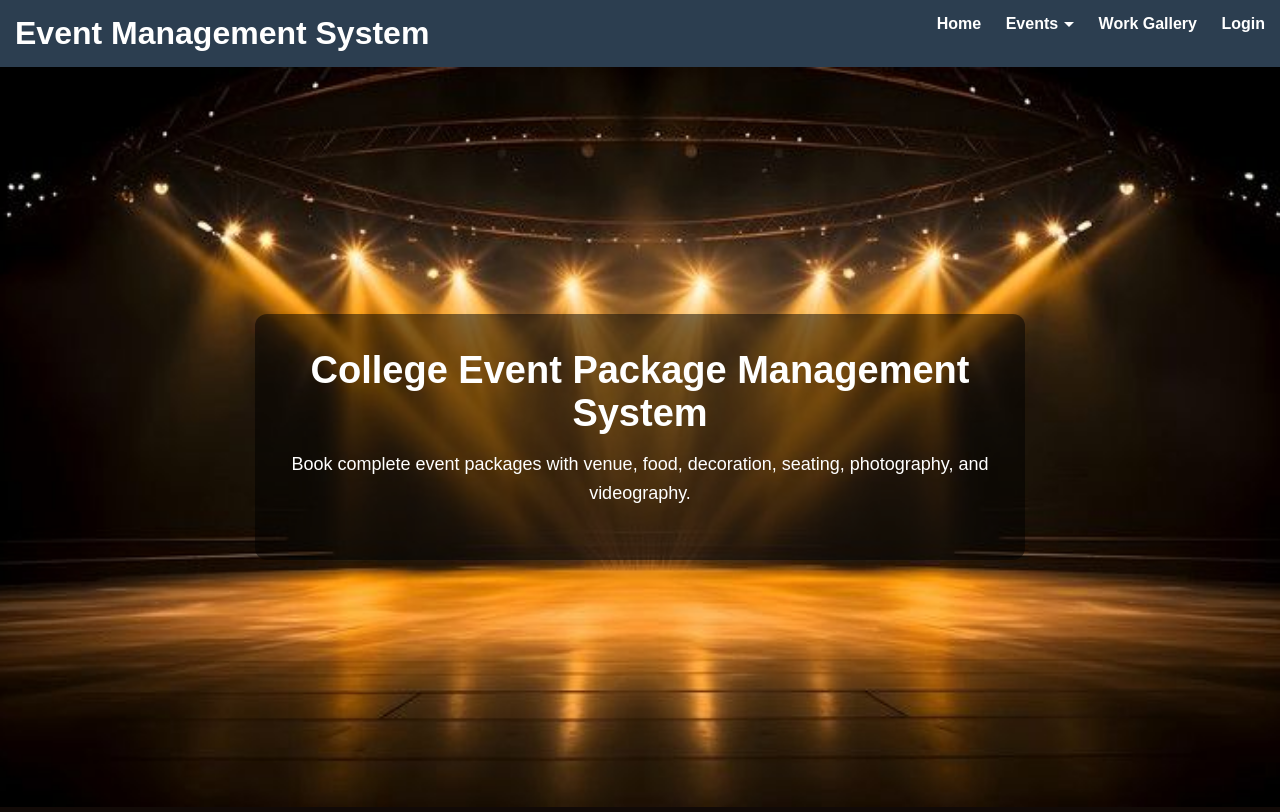
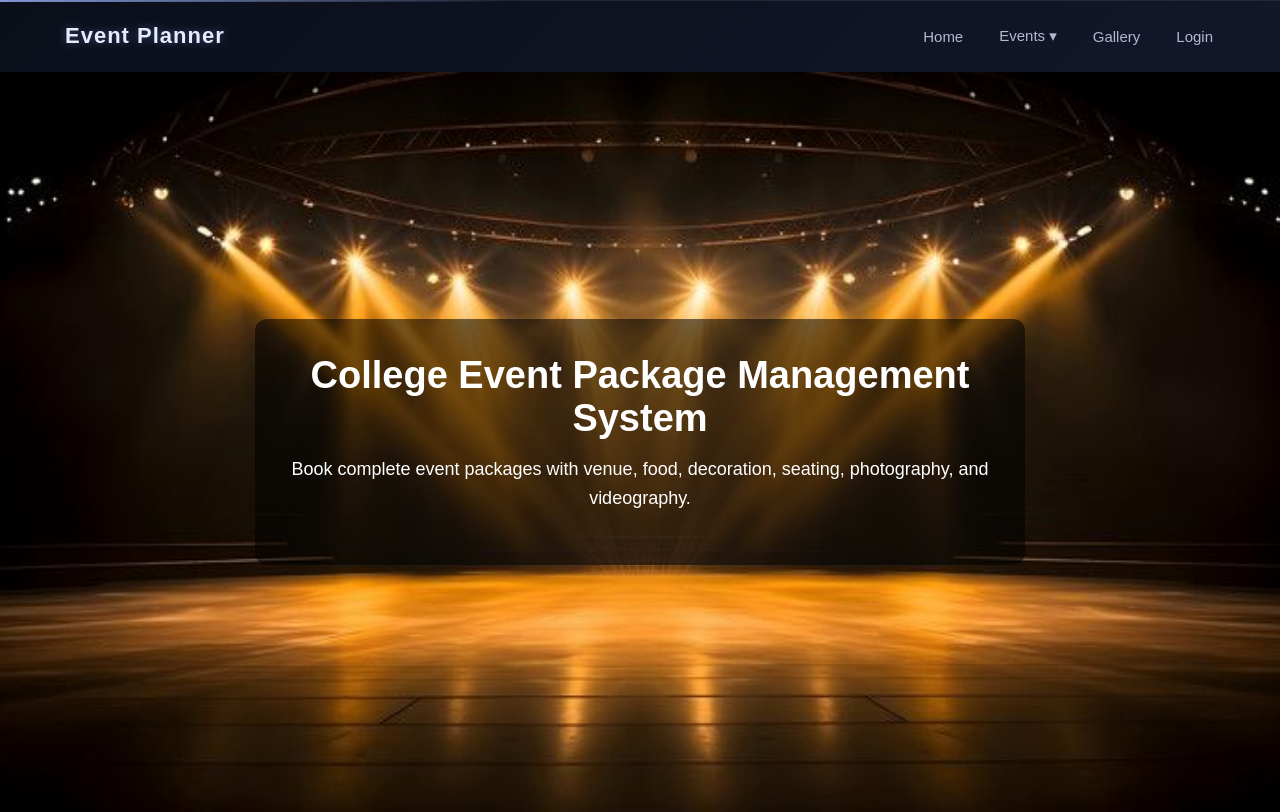
Before and after one commit to diyabpatel/event-planner-project, a PHP site: page /index.php in a window 1280 px wide. Run offline with PHP 8.4, Linux system fonts and the light colour scheme; data that the repository does not hold is empty.

Commit message:
changes navbar

```diff
--- a/index.php
+++ b/index.php
@@ -6,6 +6,7 @@ include("db.php");
 <!DOCTYPE html>
 <html>
 <head>
+
 <meta charset="UTF-8">
 <title>College Event Management System</title>
 
@@ -16,85 +17,7 @@ body {
     background-color: #f4f6f8;
 }
 
-/* HEADER */
-
-header {
-    background-color: #2c3e50;
-    color: white;
-    padding: 15px;
-    position: relative;
-    z-index: 1000;
-}
-
-header h1 {
-    display: inline-block;
-    margin: 0;
-}
-
-nav {
-    float: right;
-}
-
-nav a {
-    color: white;
-    margin-left: 20px;
-    text-decoration: none;
-    font-weight: bold;
-    display: inline-block;
-}
-
-nav a:hover {
-    text-decoration: underline;
-}
-
-/* Dropdown */
-
-.dropdown {
-    position: relative;
-    display: inline-block;
-}
-
-.dropdown > a {
-    color: white;
-    margin-left: 20px;
-    text-decoration: none;
-    font-weight: bold;
-}
-
-.dropdown > a::after {
-    content: "";
-    display: inline-block;
-    margin-left: 6px;
-    border-left: 5px solid transparent;
-    border-right: 5px solid transparent;
-    border-top: 5px solid white;
-    vertical-align: middle;
-}
-
-.dropdown-content {
-    display: none;
-    position: absolute;
-    background-color: white;
-    min-width: 200px;
-    box-shadow: 0px 0px 10px gray;
-}
-
-.dropdown-content a {
-    color: black;
-    padding: 10px;
-    display: block;
-    text-decoration: none;
-}
-
-.dropdown-content a:hover {
-    background-color: #f1f1f1;
-}
-
-.dropdown:hover .dropdown-content {
-    display: block;
-}
-
-/* FULL BACKGROUND IMAGE SECTION */
+/* HERO SECTION ONLY (Navbar CSS removed) */
 
 .hero-background {
     height: calc(100vh - 60px);
@@ -106,7 +29,7 @@ nav a:hover {
 }
 
 .hero-text {
-    background: rgba(0,0,0,0.5);
+    background: rgba(0,0,0,0.55);
     color: white;
     padding: 35px;
     border-radius: 12px;
@@ -125,68 +48,24 @@ nav a:hover {
     line-height: 1.6;
 }
 </style>
+
 </head>
 
 <body>
 
-<header>
+<!-- ✅ NAVBAR INCLUDE -->
+<?php include("navbar.php"); ?>
 
-<h1>Event Management System</h1>
-
-<nav>
-
-<a href="index.php">Home</a>
-
-<div class="dropdown">
-<a href="#">Events</a>
-
-<div class="dropdown-content">
-
-<?php
-$query = "SELECT * FROM events ORDER BY event_name ASC";
-$result = mysqli_query($conn, $query);
-
-while($row = mysqli_fetch_assoc($result))
-{
-echo '<a href="'.$row['page'].'">'.$row['event_name'].'</a>';
-}
-?>
-
-</div>
-</div>
-
-<a href="gallery.php">Work Gallery</a>
-
-<?php
-if(isset($_SESSION['user_id']))
-{
-echo '<a href="User/profile.php">Profile</a>';
-echo '<a href="User/my_bookings.php">My Bookings</a>';
-echo '<a href="User/logout.php">Logout</a>';
-}
-else
-{
-echo '<a href="User/login.php">Login</a>';
-}
-?>
-
-</nav>
-
-<div style="clear:both;"></div>
-
-</header>
-
-<!-- FULL BACKGROUND IMAGE -->
-
+<!-- ✅ HERO SECTION -->
 <div class="hero-background">
 
-<div class="hero-text">
-
-<h2>College Event Package Management System</h2>
-
-<p>Book complete event packages with venue, food, decoration, seating, photography, and videography.</p>
-
-</div>
+    <div class="hero-text">
+        <h2>College Event Package Management System</h2>
+        <p>
+            Book complete event packages with venue, food, decoration,
+            seating, photography, and videography.
+        </p>
+    </div>
 
 </div>
 
--- a/navbar.php
+++ b/navbar.php
@@ -6,73 +6,179 @@ include("db.php");
 ?>
 
 <style>
-/* ===== NAVBAR BASE ===== */
+/* ================= ROOT ================= */
+:root{
+    --bg-dark:#0b0f1a;
+    --accent:#7aa2ff;
+    --accent-glow:#9bb6ff;
+    --text-light:#eaeaff;
+    --text-muted:#b7b7d6;
+}
+
+/* ================= NAVBAR ================= */
 .navbar{
-    height:64px;
-    background:#1f4fd8;
+    height:72px;
+    background:linear-gradient(135deg,#0b0f1a,#12172a);
     display:flex;
     align-items:center;
     justify-content:space-between;
-    padding:0 50px;
-    position:relative;   /* 🔥 CHANGED */
-    z-index:10;          /* 🔥 LOW z-index */
-    box-shadow:0 2px 12px rgba(0,0,0,0.15);
+    padding:0 65px;
+    position:relative;
+    z-index:1000;
+    backdrop-filter:blur(14px);
+    box-shadow:
+        0 20px 60px rgba(0,0,0,0.7),
+        inset 0 1px 0 rgba(255,255,255,0.08);
 }
 
-/* ===== LOGO ===== */
-.nav-logo{
-    color:#fff;
-    font-size:22px;
-    font-weight:600;
+/* SHIMMER LINE */
+.navbar::after{
+    content:"";
+    position:absolute;
+    top:0;
+    left:-100%;
+    width:100%;
+    height:2px;
+    background:linear-gradient(
+        90deg,
+        transparent,
+        var(--accent-glow),
+        transparent
+    );
+    animation:shimmer 6s linear infinite;
 }
 
-/* ===== LINKS ===== */
+/* ================= LOGO ================= */
+.nav-logo{
+    color:var(--text-light);
+    font-size:22px;
+    font-weight:700;
+    letter-spacing:1px;
+    text-shadow:0 0 10px rgba(122,162,255,0.4);
+}
+
+/* ================= MENU ================= */
 .nav-menu{
     display:flex;
     align-items:center;
-    gap:26px;
+    gap:32px;
 }
 
 .nav-menu a,
 .dropdown-toggle{
-    color:#fff;
+    color:var(--text-muted);
     text-decoration:none;
     font-size:15px;
     font-weight:500;
+    position:relative;
+    padding:6px 2px;
     cursor:pointer;
+    transition:all 0.35s ease;
 }
 
-/* ===== DROPDOWN ===== */
+/* underline glow */
+.nav-menu a::after,
+.dropdown-toggle::after{
+    content:"";
+    position:absolute;
+    left:50%;
+    bottom:-8px;
+    width:0;
+    height:2px;
+    background:linear-gradient(90deg,var(--accent),var(--accent-glow));
+    box-shadow:0 0 12px var(--accent-glow);
+    transition:all 0.35s ease;
+}
+
+.nav-menu a:hover::after,
+.dropdown-toggle:hover::after{
+    width:100%;
+    left:0;
+}
+
+.nav-menu a:hover,
+.dropdown-toggle:hover{
+    color:var(--text-light);
+    text-shadow:0 0 10px rgba(155,182,255,0.6);
+}
+
+/* ================= DROPDOWN ================= */
 .dropdown{
     position:relative;
 }
 
 .dropdown-menu{
     position:absolute;
-    top:64px;
-    left:0;
-    background:#ffffff;
-    width:230px;
-    border-radius:10px;
-    box-shadow:0 15px 35px rgba(0,0,0,0.2);
-    padding:8px 0;
+    top:72px;           /* navbar height */
+    left:-30px;
+    width:250px;
+    background:linear-gradient(180deg,#11162a,#0b0f1a);
+    border-radius:16px;
+    padding:12px 0;
     display:none;
+    z-index:2000;
+
+    box-shadow:
+        0 40px 80px rgba(0,0,0,0.85),
+        inset 0 0 0 1px rgba(255,255,255,0.06);
+
+    backdrop-filter:blur(18px);
+    animation:dropdownFade 0.4s ease forwards;
 }
 
+/* arrow */
+.dropdown-menu::before{
+    content:"";
+    position:absolute;
+    top:-10px;
+    left:45px;
+    width:18px;
+    height:18px;
+    background:#11162a;
+    transform:rotate(45deg);
+}
+
+/* dropdown items */
 .dropdown-menu a{
     display:block;
-    padding:11px 18px;
-    color:#333;
-    text-decoration:none;
+    padding:14px 24px;
+    color:var(--text-muted);
+    font-size:14px;
+    font-weight:500;
+    transition:all 0.35s ease;
 }
 
 .dropdown-menu a:hover{
-    background:#f2f6ff;
-    color:#1f4fd8;
+    color:var(--text-light);
+    background:linear-gradient(
+        90deg,
+        rgba(122,162,255,0.15),
+        transparent
+    );
+    padding-left:30px;
+    text-shadow:0 0 8px rgba(155,182,255,0.6);
 }
 
 .dropdown-menu.show{
     display:block;
+}
+
+/* ================= ANIMATIONS ================= */
+@keyframes shimmer{
+    0%{left:-100%}
+    50%{left:100%}
+    100%{left:100%}
+}
+
+@keyframes dropdownFade{
+    from{
+        opacity:0;
+        transform:translateY(-12px) scale(0.96);
+    }
+    to{
+        opacity:1;
+        transform:translateY(0) scale(1);
+    }
 }
 </style>
 
@@ -107,11 +213,15 @@ include("db.php");
 </div>
 
 <script>
-document.getElementById("eventToggle").onclick = function(e){
+const toggle = document.getElementById("eventToggle");
+const menu   = document.getElementById("eventMenu");
+
+toggle.addEventListener("click", function(e){
     e.stopPropagation();
-    document.getElementById("eventMenu").classList.toggle("show");
-};
-document.onclick = function(){
-    document.getElementById("eventMenu").classList.remove("show");
-};
+    menu.classList.toggle("show");
+});
+
+document.addEventListener("click", function(){
+    menu.classList.remove("show");
+});
 </script>
```
